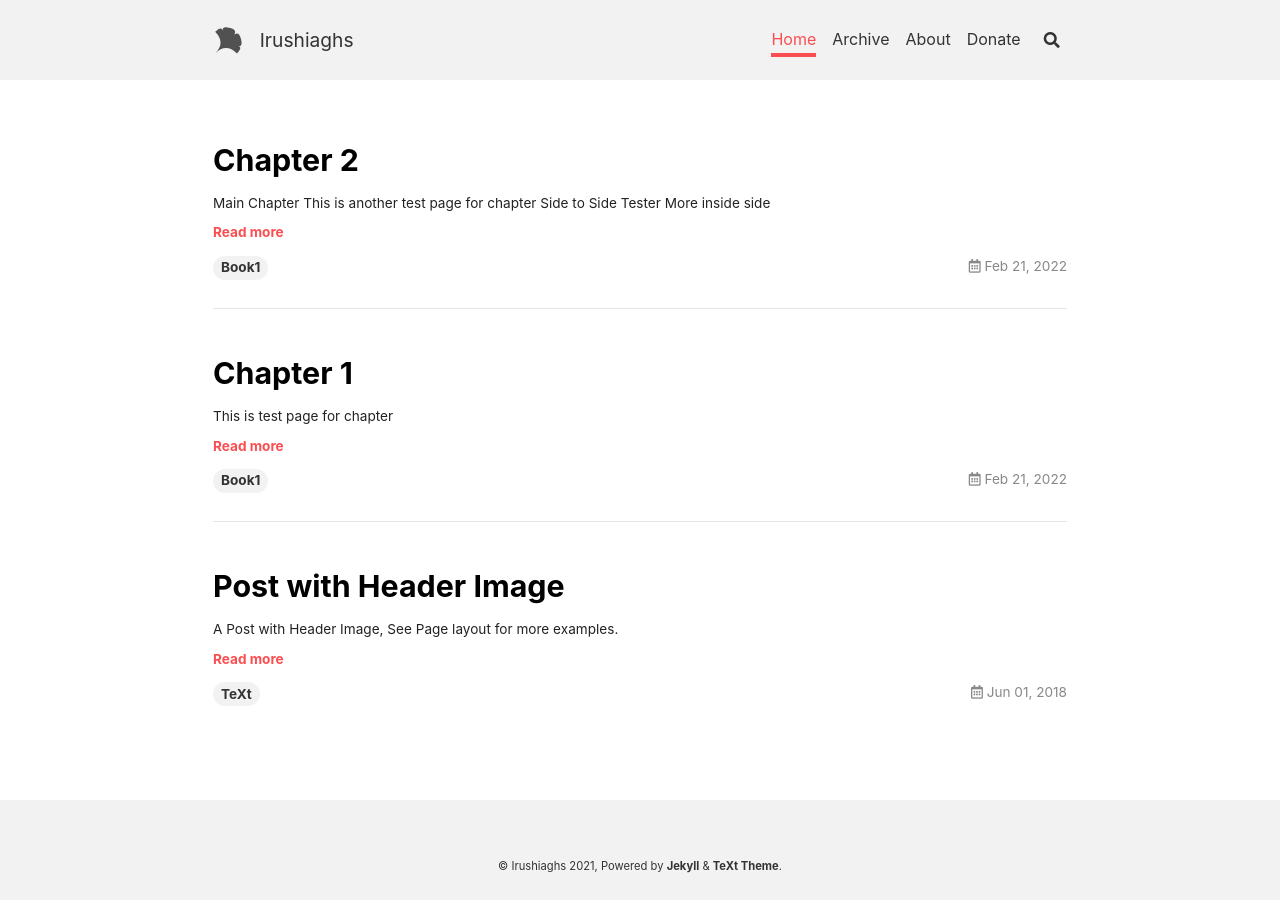
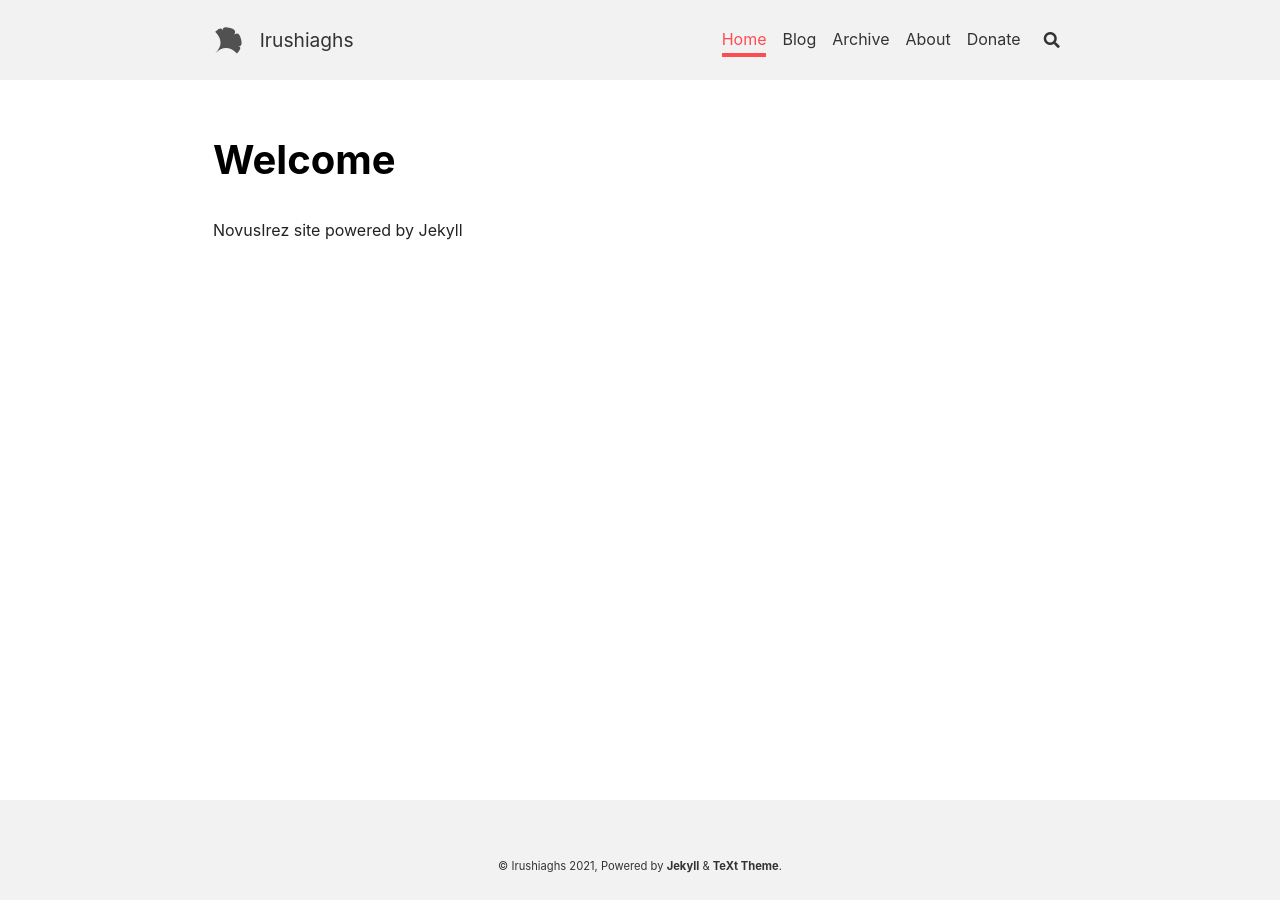
Before and after one commit to NovusIrez/novusTest, a Jekyll site: the page built from index.md, in a window 1280 px wide. Built offline with Jekyll 4.4.1, drawn with Linux system fonts in a browser that asks for light colours; nearby versions of some CDN libraries; the list of posts is cut into pages by our own code.

Commit message:
move pagination to sub

```diff
--- a/_config.yml
+++ b/_config.yml
@@ -98,7 +98,7 @@
 ## => Paginate
 ##############################
 paginate: 8
-paginate_path: /page:num # don't change this unless for special need
+paginate_path: /pages/page:num # don't change this unless for special need
 
 
 ## => Sources
--- a/_data/navigation.yml
+++ b/_data/navigation.yml
@@ -1,6 +1,9 @@
 header:
   - title: Home
     url: /
+
+  - title: Blog
+    url: /pages/index
 
   - title: Archive
     url: /pages/archive
--- /dev/null
+++ b/index.md
@@ -0,0 +1,9 @@
+---
+layout: article
+title: Welcome
+# articles:
+#   excerpt_type: html
+---
+
+NovusIrez site
+powered by Jekyll
```
Also changed, not shown: pages/index.html (renamed from index.html).
